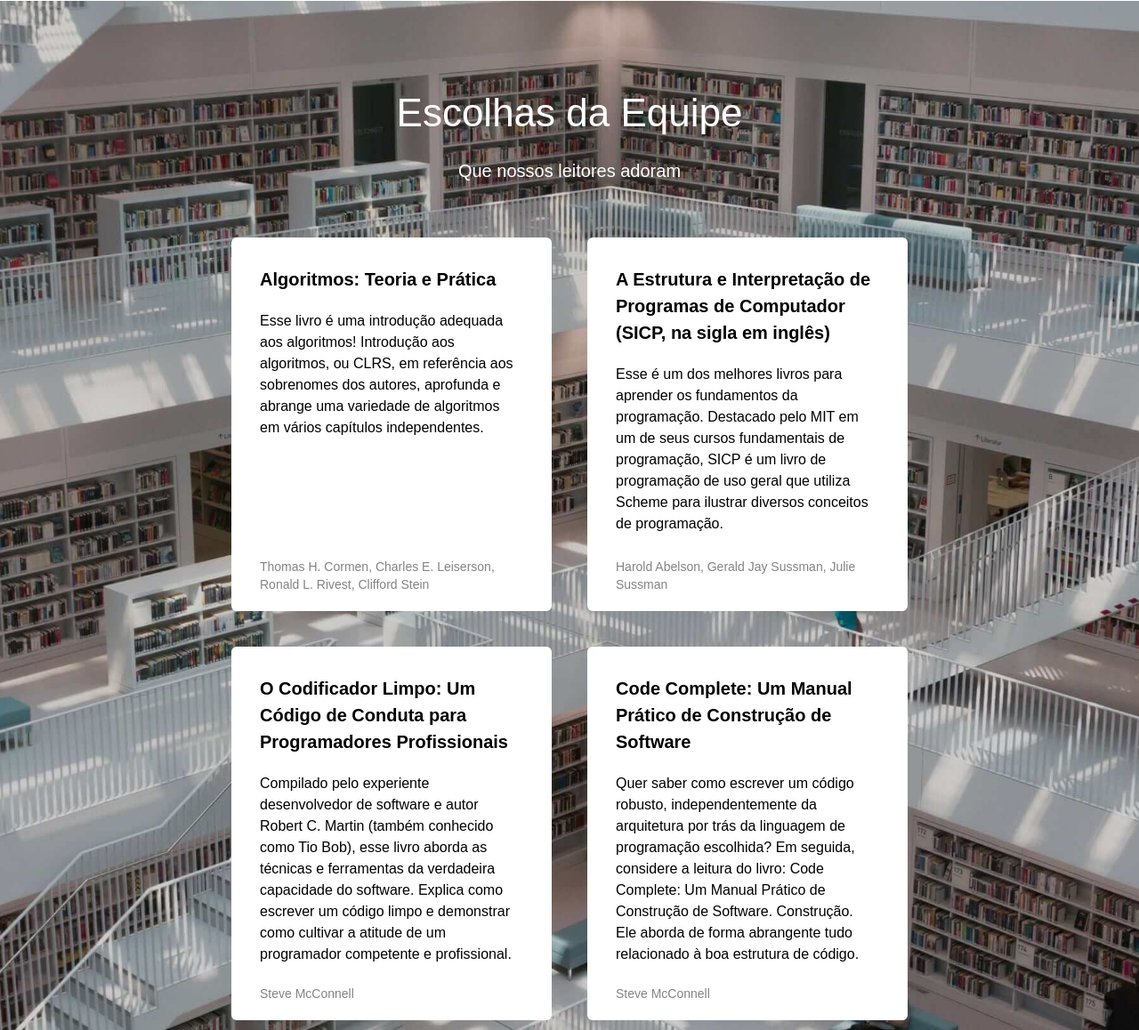
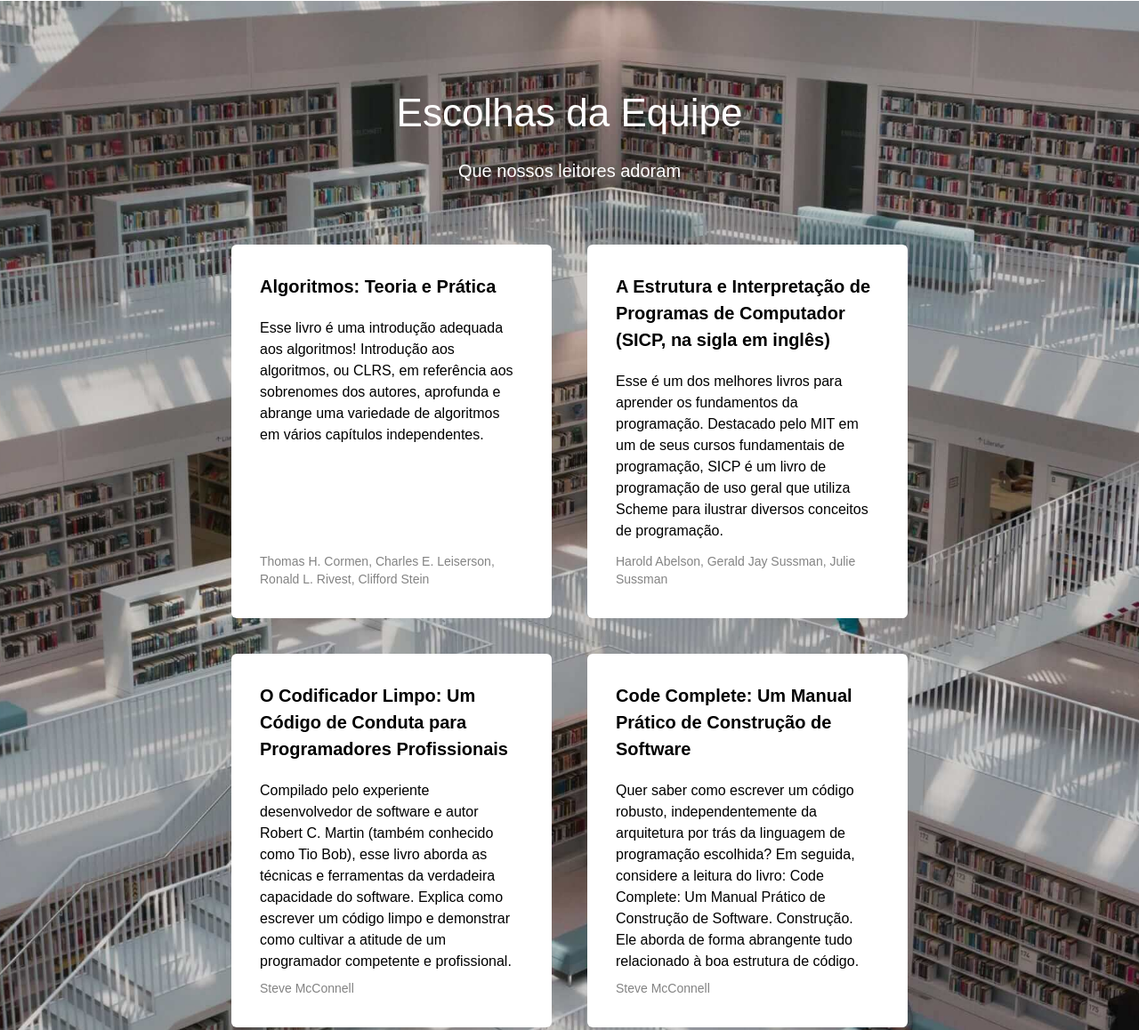
Before and after one commit to Gamarinhos/web_project_library, a plain HTML site: page index.html in a window 1280 px wide. Shown: the part 799-1957 px from the top of the page at 89% size. Drawn offline with Linux system fonts and the light colour scheme.

Commit message:
fix staf__cards margin-top

```diff
--- a/styles/style.css
+++ b/styles/style.css
@@ -125,7 +125,7 @@
   justify-content: center;
   align-items: center;
   gap: 40px;
-  margin: 0 auto;
+  margin: 68px auto 0;
 }
 
 /* ------------------- CARD ------------------- */
@@ -159,10 +159,10 @@
 }
 
 .card__footer {
-  margin: auto 0 0 0;
   font-size: 14px;
   line-height: 20px;
   color: #838383;
+  margin-top: auto;
 }
 
 /* ------------------- FOOTER ------------------- */
```
